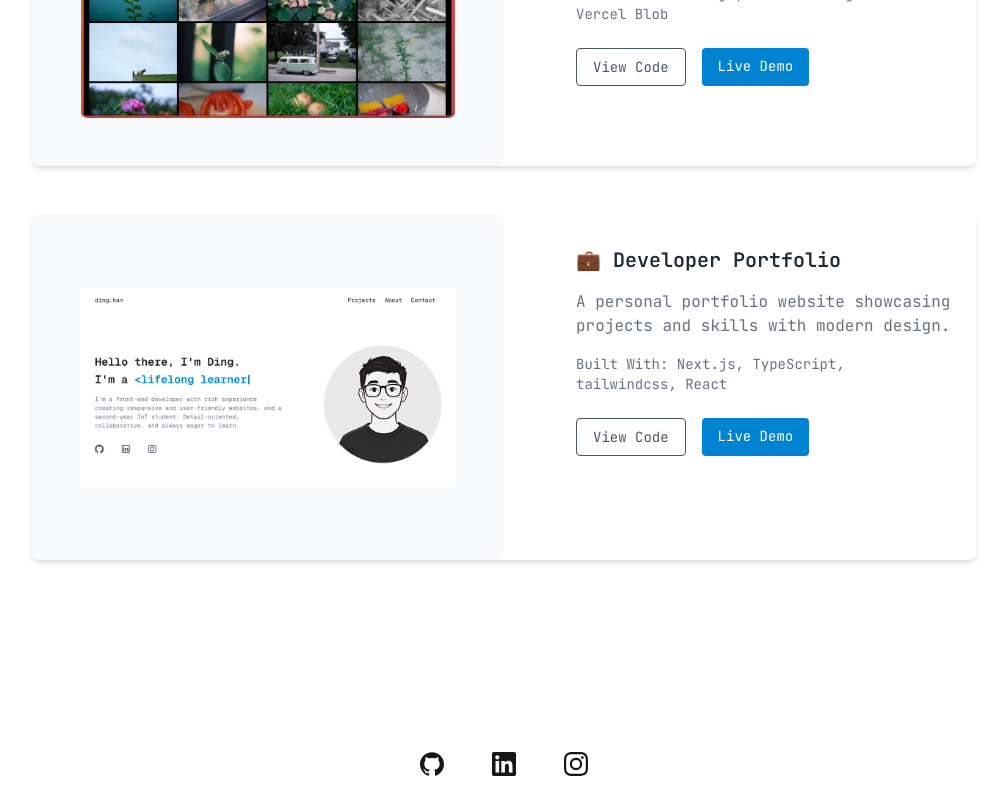
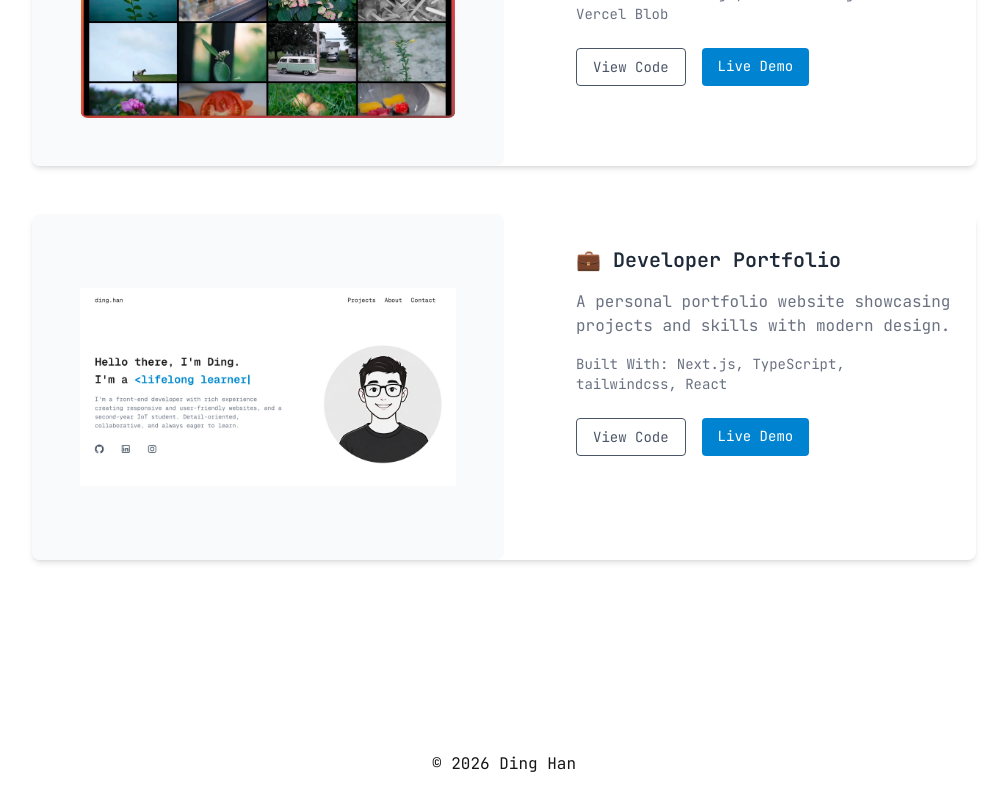
Before and after one commit to kuailoy/portfolio, a Next.js app: page / in a window 1280 px wide. Shown: the part 1580-2380 px from the top of the page, without its empty margins (136-1143 px from the left). Built offline with nearby package versions, Linux system fonts and the light colour scheme.

Commit message:
modify: footer

```diff
--- a/src/app/page.tsx
+++ b/src/app/page.tsx
@@ -24,13 +24,14 @@ export default function Home() {
       </main>
 
       <footer className="flex-none row-start-3 flex gap-[24px] flex-wrap items-center justify-center">
-        <ul className="flex space-x-12">
+        {/* <ul className="flex space-x-12">
           {iconList.map(({ href, icon }) => (
             <li key={href}>
               <IconLink href={href} icon={icon} size={24} />
             </li>
           ))}
-        </ul>
+        </ul> */}
+        <p>© 2026 Ding Han</p>
       </footer>
 
       <ScrollToTop />
```
